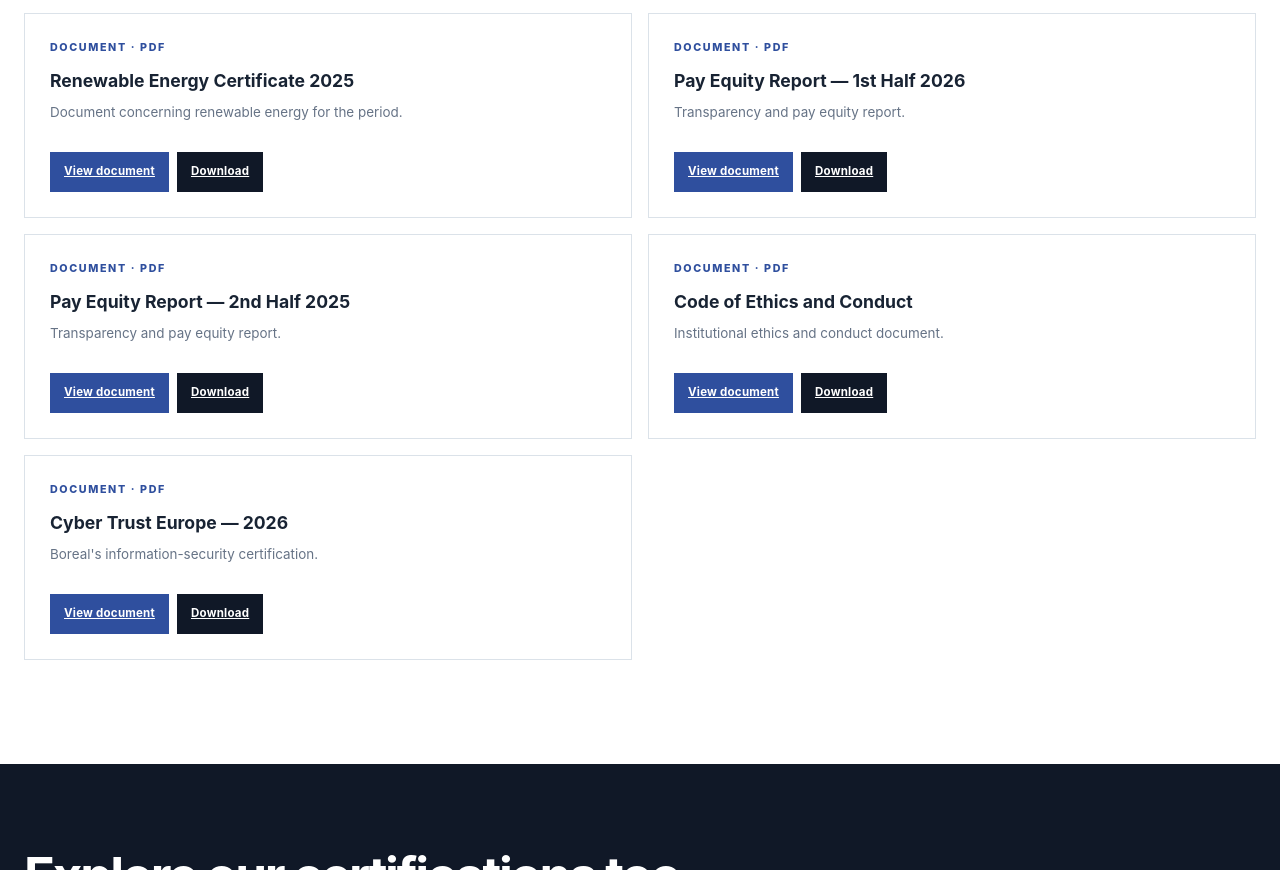
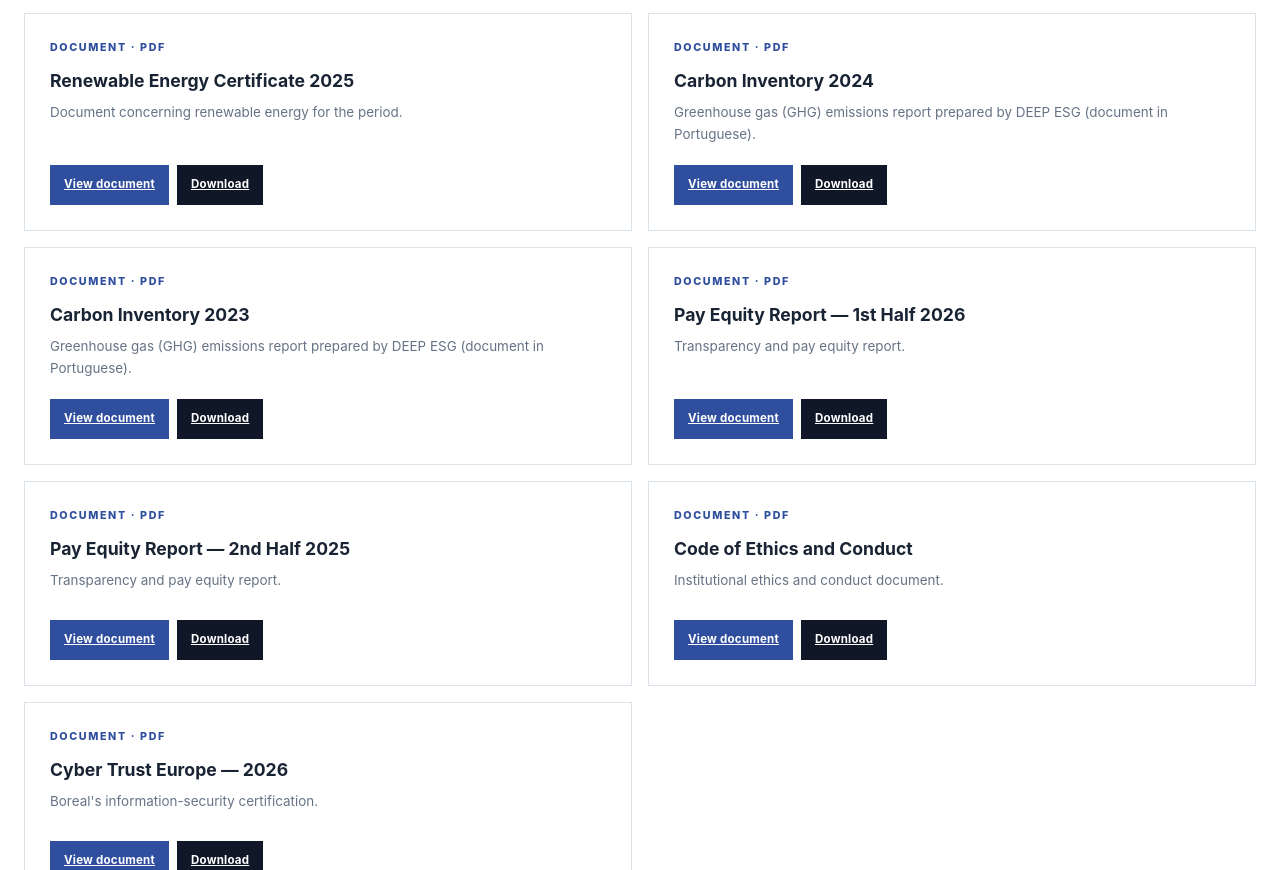
Before and after one commit to CristianoDazum/boreal_final, a plain HTML site: page en/esg.html in a window 1280 px wide. Shown: the part 1864-2734 px from the top of the page. Drawn offline with Linux system fonts and the light colour scheme.

Commit message:
ESG: adiciona os Inventários de Carbono 2023 e 2024
- PDFs oficiais (DEEP ESG) incluídos sem alteração em assets/documents/
- Cards "Inventário de Carbono 2024/2023" na seção de documentos, com
  "Ver documento" (nova aba) e "Baixar", no mesmo padrão dos demais
- EN: "Carbon Inventory 2024/2023", apontando para os PDFs originais em
  português

Co-Authored-By: Claude Opus 5.5 <noreply@anthropic.com>

```diff
--- a/en/esg.html
+++ b/en/esg.html
@@ -269,6 +269,50 @@
             </article>
             <article class="doc-card reveal">
               <span class="doc-type">Document · PDF</span>
+              <h3>Carbon Inventory 2024</h3>
+              <p>
+                Greenhouse gas (GHG) emissions report prepared by DEEP ESG
+                (document in Portuguese).
+              </p>
+              <div class="doc-actions">
+                <a
+                  class="btn btn-primary"
+                  target="_blank"
+                  rel="noopener"
+                  href="../assets/documents/inventario-de-carbono-2024.pdf"
+                  >View document</a
+                ><a
+                  class="btn btn-dark"
+                  download
+                  href="../assets/documents/inventario-de-carbono-2024.pdf"
+                  >Download</a
+                >
+              </div>
+            </article>
+            <article class="doc-card reveal">
+              <span class="doc-type">Document · PDF</span>
+              <h3>Carbon Inventory 2023</h3>
+              <p>
+                Greenhouse gas (GHG) emissions report prepared by DEEP ESG
+                (document in Portuguese).
+              </p>
+              <div class="doc-actions">
+                <a
+                  class="btn btn-primary"
+                  target="_blank"
+                  rel="noopener"
+                  href="../assets/documents/inventario-de-carbono-2023.pdf"
+                  >View document</a
+                ><a
+                  class="btn btn-dark"
+                  download
+                  href="../assets/documents/inventario-de-carbono-2023.pdf"
+                  >Download</a
+                >
+              </div>
+            </article>
+            <article class="doc-card reveal">
+              <span class="doc-type">Document · PDF</span>
               <h3>Pay Equity Report — 1st Half 2026</h3>
               <p>Transparency and pay equity report.</p>
               <div class="doc-actions">
```
Also changed, not shown: esg.html (+44 -0 lines), 2 other files.
